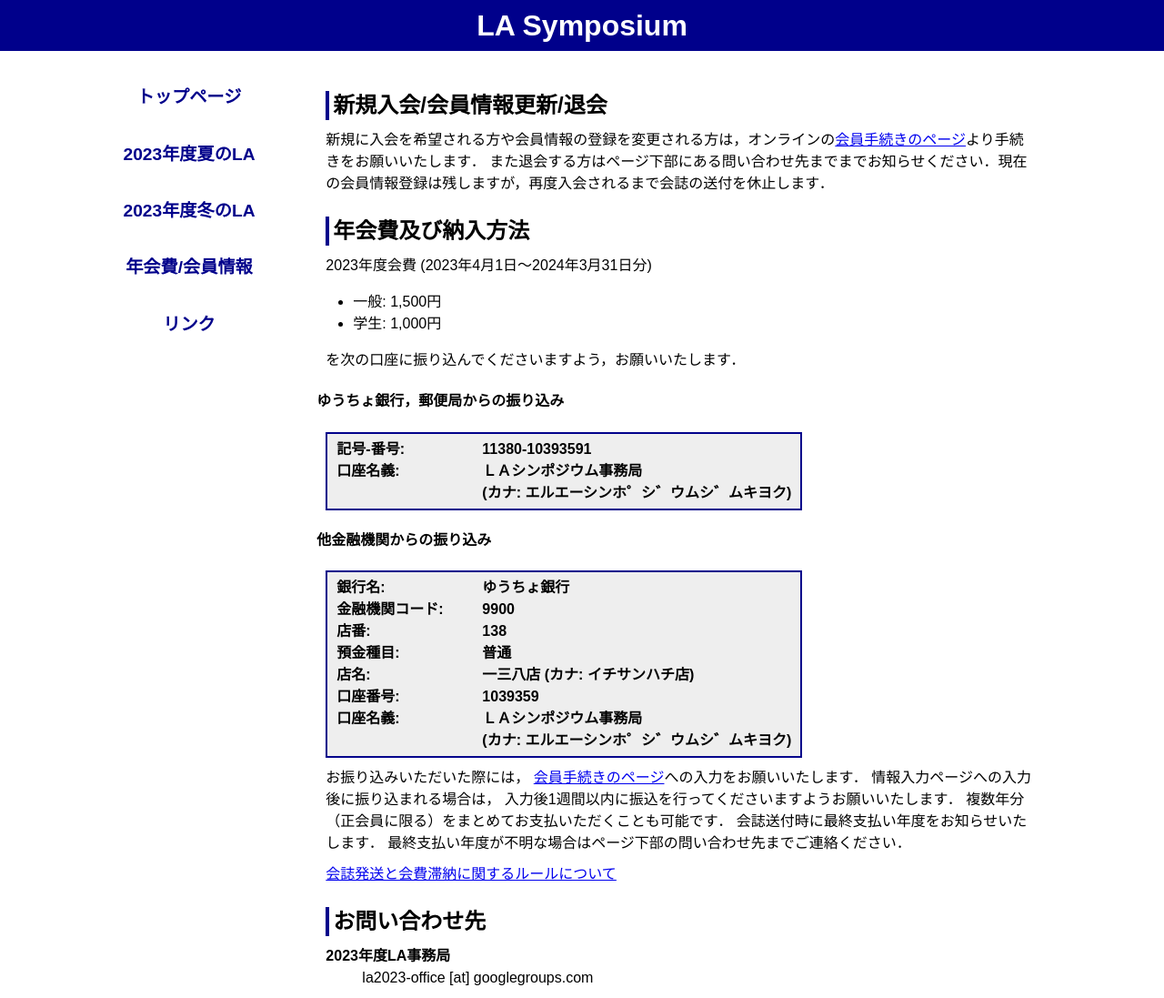
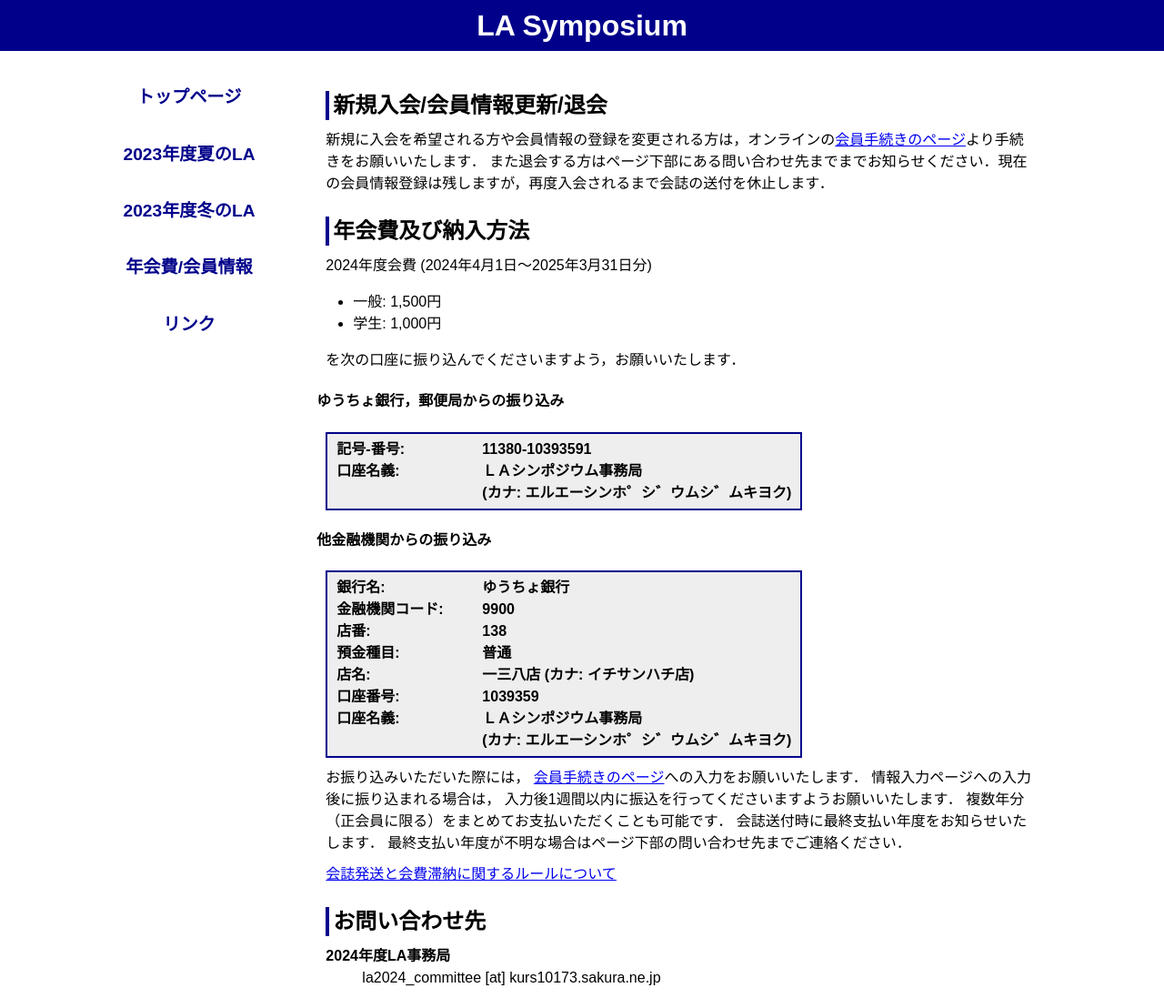
Before and after one commit to ytamura12/la-symposium_test.github.io, a Jekyll site: the page built from members.md, in a window 1280 px wide. Shown: the whole page at 91% size. Built offline with Jekyll 4.4.1, drawn with Linux system fonts in a browser that asks for light colours.

Commit message:
Update members.md

```diff
--- a/members.md
+++ b/members.md
@@ -8,7 +8,7 @@ title: LA Symposium, 年会費/会員情報
 また退会する方はページ下部にある問い合わせ先までまでお知らせください．現在の会員情報登録は残しますが，再度入会されるまで会誌の送付を休止します．
 
 ## 年会費及び納入方法
-2023年度会費 (2023年4月1日〜2024年3月31日分)
+2024年度会費 (2024年4月1日〜2025年3月31日分)
 
 - 一般: 1,500円
 - 学生: 1,000円
@@ -25,5 +25,5 @@ title: LA Symposium, 年会費/会員情報
 
 
 ## お問い合わせ先
-2023年度LA事務局
-: la2023-office [at] googlegroups.com
+2024年度LA事務局
+: la2024_committee [at] kurs10173.sakura.ne.jp
```
